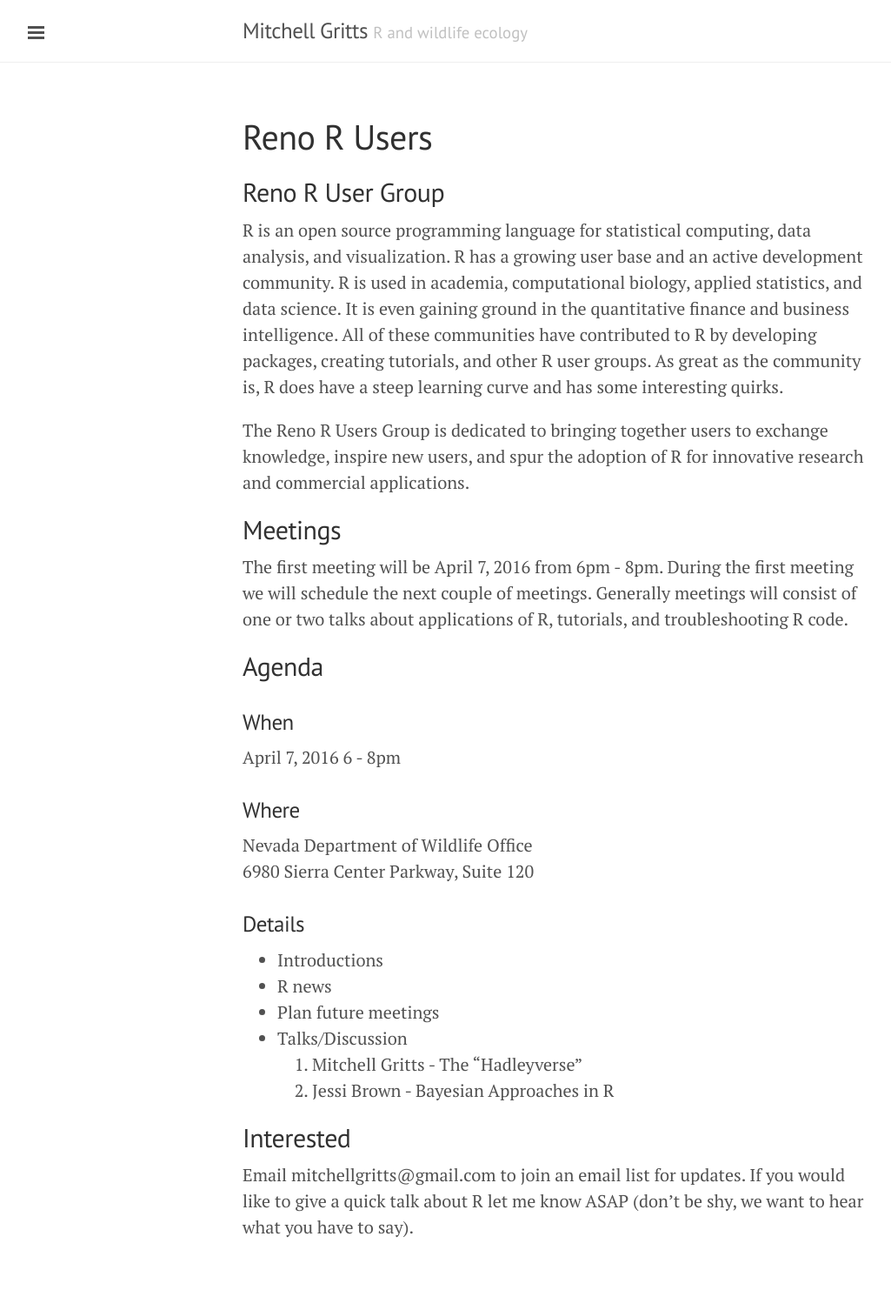
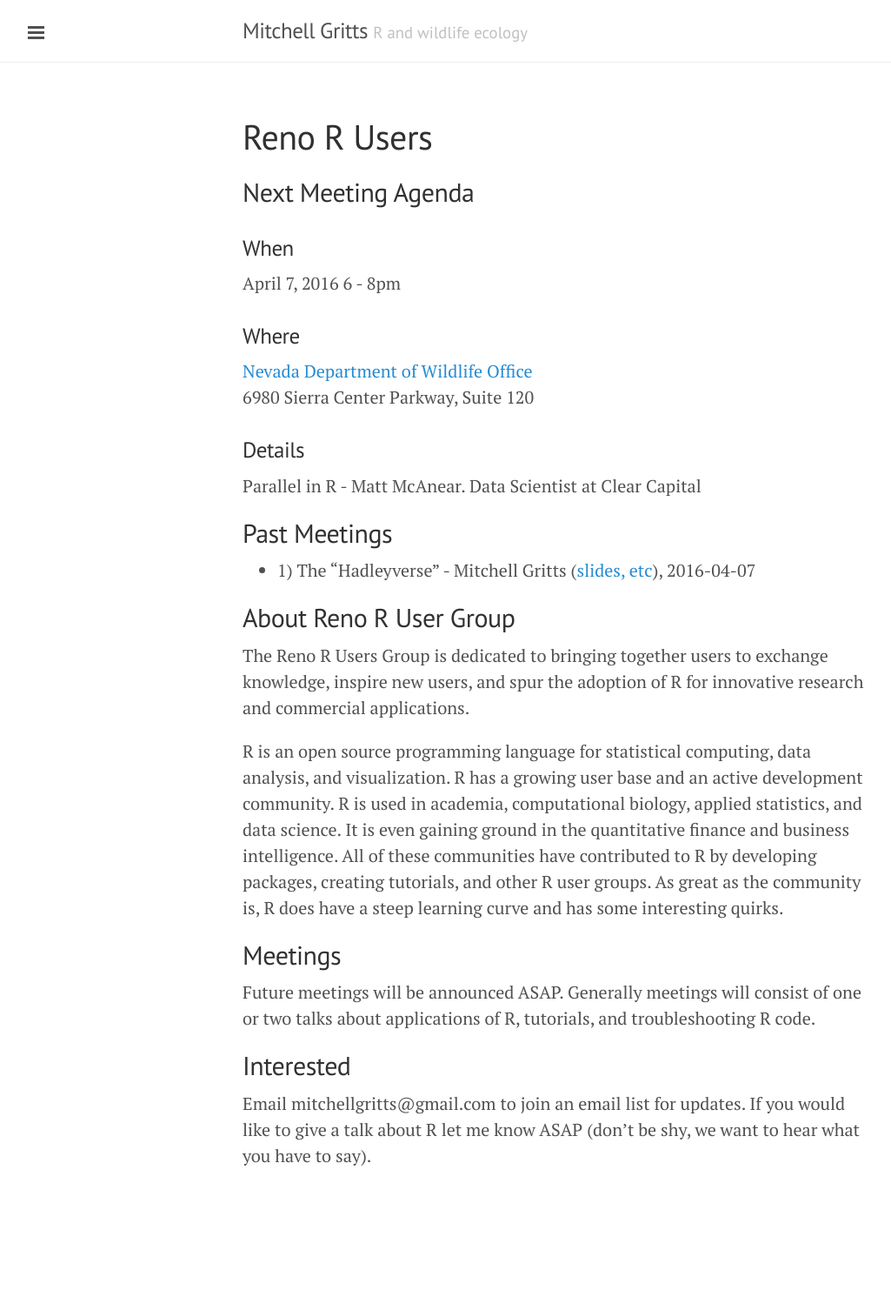
Before and after one commit to andrianaimisa/mgritts.github.io, a Jekyll site: the page built from rugreno.md, in a window 1280 px wide. Shown: the whole page at 87% size, without its empty margins (1-1026 px from the left). Built offline with Jekyll 4.4.1, drawn with Linux system fonts in a browser that asks for light colours; after the commit the page ends 1424 px from its top, so only the background shows below that.

Commit message:
meeting notes, next meeting, cv update

```diff
--- a/rugreno.md
+++ b/rugreno.md
@@ -3,34 +3,35 @@ layout: page
 title: Reno R Users
 ---
 
-## Reno R User Group
-
-R is an open source programming language for statistical computing, data analysis, and visualization. R has a growing user base and an active development community. R is used in academia, computational biology, applied statistics, and data science. It is even gaining ground in the quantitative finance and business intelligence. All of these communities have contributed to R by developing packages, creating tutorials, and other R user groups. As great as the community is, R does have a steep learning curve and has some interesting quirks.
-
-The Reno R Users Group is dedicated to bringing together users to exchange knowledge, inspire new users, and spur the adoption of R for innovative research and commercial applications.
-
-## Meetings
-
-The first meeting will be April 7, 2016 from 6pm - 8pm. During the first meeting we will schedule the next couple of meetings. Generally meetings will consist of one or two talks about applications of R, tutorials, and troubleshooting R code.
-
-## Agenda
+## Next Meeting Agenda
 
 ### When
+
 April 7, 2016 6 - 8pm
 
 ### Where
-Nevada Department of Wildlife Office
+
+[Nevada Department of Wildlife Office](https://www.google.com/maps/place/6980+Sierra+Center+Pkwy,+Reno,+NV+89511/@39.4625251,-119.7783017,17z/data=!3m1!4b1!4m2!3m1!1s0x80993fe2bf05a73d:0xb4c1229534d5655b)
 6980 Sierra Center Parkway, Suite 120
 
 ### Details
 
-* Introductions
-* R news
-* Plan future meetings
-* Talks/Discussion
-  1. Mitchell Gritts - The "Hadleyverse"
-  2. Jessi Brown - Bayesian Approaches in R
+Parallel in R - Matt McAnear. Data Scientist at Clear Capital
+
+## Past Meetings
+
+* 1) The "Hadleyverse" - Mitchell Gritts ([slides, etc](https://drive.google.com/folderview?id=0B1OupsoLNZvkQjl1M29xNWsxVjQ&usp=sharing)), 2016-04-07
+
+##  About Reno R User Group
+
+The Reno R Users Group is dedicated to bringing together users to exchange knowledge, inspire new users, and spur the adoption of R for innovative research and commercial applications.
+
+R is an open source programming language for statistical computing, data analysis, and visualization. R has a growing user base and an active development community. R is used in academia, computational biology, applied statistics, and data science. It is even gaining ground in the quantitative finance and business intelligence. All of these communities have contributed to R by developing packages, creating tutorials, and other R user groups. As great as the community is, R does have a steep learning curve and has some interesting quirks.
+
+## Meetings
+
+Future meetings will be announced ASAP. Generally meetings will consist of one or two talks about applications of R, tutorials, and troubleshooting R code.
 
 ## Interested
 
-Email mitchellgritts@gmail.com to join an email list for updates. If you would like to give a quick talk about R let me know ASAP (don't be shy, we want to hear what you have to say).
+Email mitchellgritts@gmail.com to join an email list for updates. If you would like to give a talk about R let me know ASAP (don't be shy, we want to hear what you have to say).
```
Also changed, not shown: cvtest.md (+4 -2 lines).
